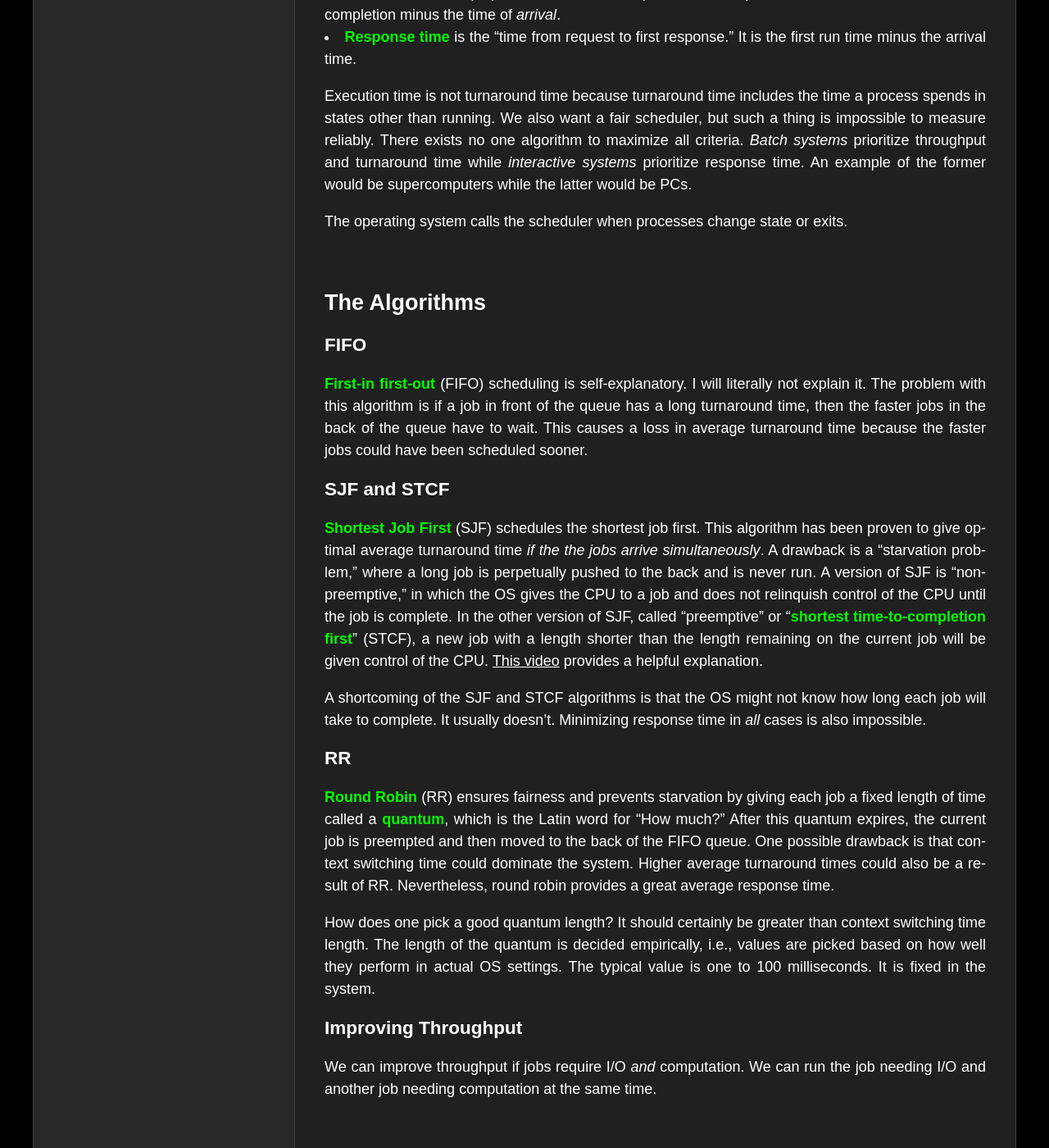
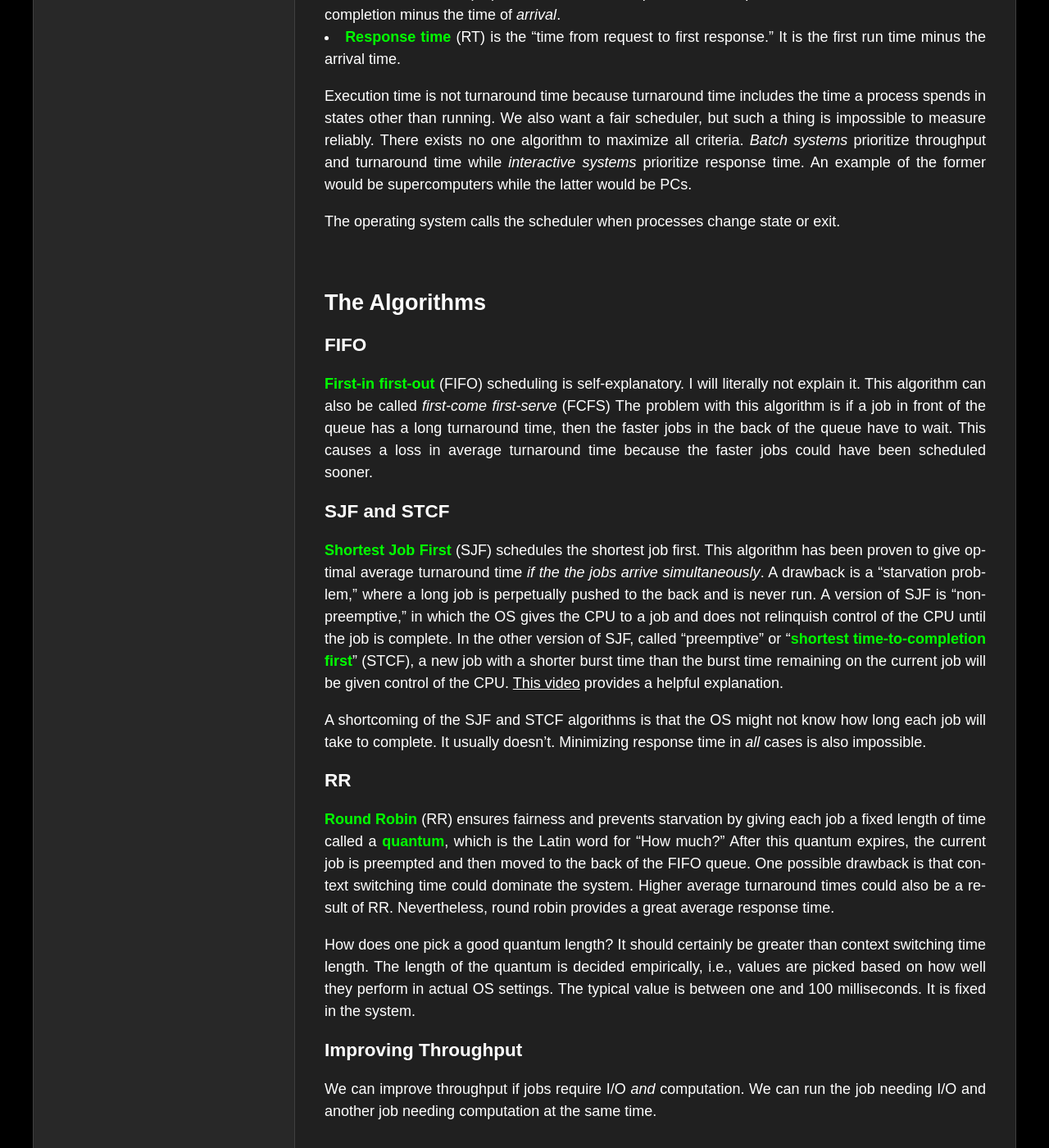
Before and after one commit to mabartlett/TCSS422Notes, a Jekyll site: the page built from _topics/04_scheduling.md, in a window 1280 px wide and 1400 px high, scrolled down 491 px. Shown: the whole window at 82% size. Built offline with Jekyll 4.4.1, drawn with Linux system fonts in a browser that asks for light colours.

```diff
--- a/_topics/04_scheduling.md
+++ b/_topics/04_scheduling.md
@@ -11,21 +11,21 @@ We have *k* **jobs** ready to run but only *n* CPUs. ("Jobs" refers to processes
 
 - **Throughput** is the "number of processes that complete per unit time"
 - **Turnaround time** (TT) is the "time for each process to complete." It is calculated as the time of completion minus the time of *arrival*.
-- **Response time** is the "time from request to first response." It is the first run time minus the arrival time.
+- **Response time** (RT) is the "time from request to first response." It is the first run time minus the arrival time.
 
 Execution time is not turnaround time because turnaround time includes the time a process spends in states other than running. We also want a fair scheduler, but such a thing is impossible to measure reliably. There exists no one algorithm to maximize all criteria. *Batch systems* prioritize throughput and turnaround time while *interactive systems* prioritize response time. An example of the former would be supercomputers while the latter would be PCs.
 
-The operating system calls the scheduler when processes change state or exits.
+The operating system calls the scheduler when processes change state or exit.
 
 ## The Algorithms
 
 ### FIFO
 
-**First-in first-out** (FIFO) scheduling is self-explanatory. I will literally not explain it. The problem with this algorithm is if a job in front of the queue has a long turnaround time, then the faster jobs in the back of the queue have to wait. This causes a loss in average turnaround time because the faster jobs could have been scheduled sooner.
+**First-in first-out** (FIFO) scheduling is self-explanatory. I will literally not explain it. This algorithm can also be called *first-come first-serve* (FCFS) The problem with this algorithm is if a job in front of the queue has a long turnaround time, then the faster jobs in the back of the queue have to wait. This causes a loss in average turnaround time because the faster jobs could have been scheduled sooner.
 
 ### SJF and STCF
 
-**Shortest Job First** (SJF) schedules the shortest job first. This algorithm has been proven to give optimal average turnaround time *if the the jobs arrive simultaneously*. A drawback is a "starvation problem," where a long job is perpetually pushed to the back and is never run. A version of SJF is "non-preemptive," in which the OS gives the CPU to a job and does not relinquish control of the CPU until the job is complete. In the other version of SJF, called "preemptive" or "**shortest time-to-completion first**" (STCF), a new job with a length shorter than the length remaining on the current job will be given control of the CPU. [This video](https://www.youtube.com/watch?v=lnE7Pr99dfo) provides a helpful explanation.
+**Shortest Job First** (SJF) schedules the shortest job first. This algorithm has been proven to give optimal average turnaround time *if the the jobs arrive simultaneously*. A drawback is a "starvation problem," where a long job is perpetually pushed to the back and is never run. A version of SJF is "non-preemptive," in which the OS gives the CPU to a job and does not relinquish control of the CPU until the job is complete. In the other version of SJF, called "preemptive" or "**shortest time-to-completion first**" (STCF), a new job with a shorter burst time than the burst time remaining on the current job will be given control of the CPU. [This video](https://www.youtube.com/watch?v=lnE7Pr99dfo) provides a helpful explanation.
 
 A shortcoming of the SJF and STCF algorithms is that the OS might not know how long each job will take to complete. It usually doesn't. Minimizing response time in *all* cases is also impossible.
 
@@ -33,7 +33,7 @@ A shortcoming of the SJF and STCF algorithms is that the OS might not know how l
 
 **Round Robin** (RR) ensures fairness and prevents starvation by giving each job a fixed length of time called a **quantum**, which is the Latin word for "How much?" After this quantum expires, the current job is preempted and then moved to the back of the FIFO queue. One possible drawback is that context switching time could dominate the system. Higher average turnaround times could also be a result of RR. Nevertheless, round robin provides a great average response time.
 
-How does one pick a good quantum length? It should certainly be greater than context switching time length. The length of the quantum is decided empirically, i.e., values are picked based on how well they perform in actual OS settings. The typical value is one to 100 milliseconds. It is fixed in the system.
+How does one pick a good quantum length? It should certainly be greater than context switching time length. The length of the quantum is decided empirically, i.e., values are picked based on how well they perform in actual OS settings. The typical value is between one and 100 milliseconds. It is fixed in the system.
 
 ### Improving Throughput
 
```
Also changed, not shown: _topics/02_processes.md (+3 -3 lines), index.md (+1 -1 lines), 3 other files.
